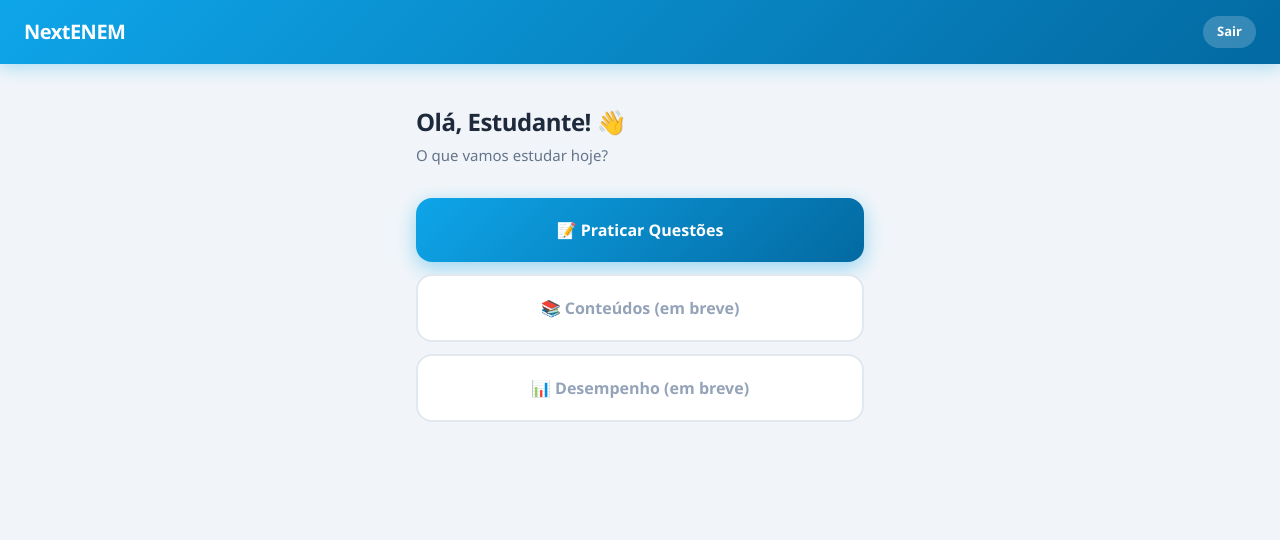
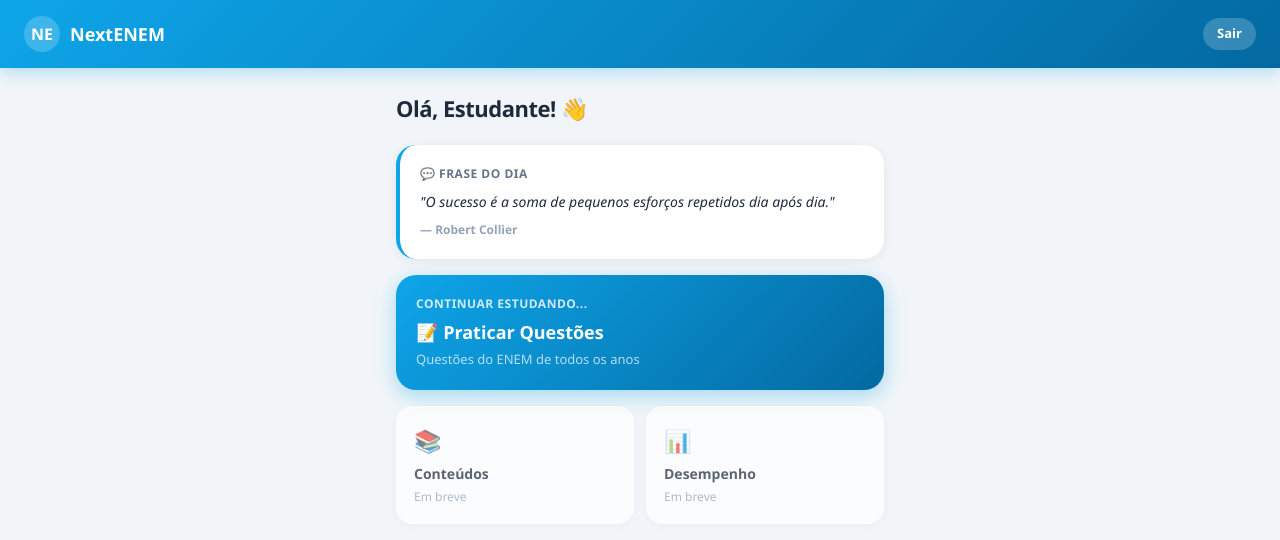
Before and after one commit to YuriLohan/nextENEM, a React (Vite) app in the folder NextENEM-Web-temp/frontend/: page /home in a window 1280 px wide. Shown: the top 540 px of the page. Built offline with nearby package versions, Linux system fonts and the light colour scheme; sample sign-in values are in the browser's storage.

Commit message:
feat: redesign da pagina de home e correção de bug das questões

```diff
--- a/NextENEM-Web-temp/frontend/src/main.tsx
+++ b/NextENEM-Web-temp/frontend/src/main.tsx
@@ -1,13 +1,10 @@
-import { StrictMode } from 'react'
 import { createRoot } from 'react-dom/client'
 import { BrowserRouter } from 'react-router-dom'
 import './index.css'
 import App from './App.tsx'
 
 createRoot(document.getElementById('root')!).render(
-  <StrictMode>
-    <BrowserRouter>
-      <App />
-    </BrowserRouter>
-  </StrictMode>,
+  <BrowserRouter>
+    <App />
+  </BrowserRouter>,
 )
--- a/NextENEM-Web-temp/frontend/src/pages/Home.tsx
+++ b/NextENEM-Web-temp/frontend/src/pages/Home.tsx
@@ -1,14 +1,37 @@
 import { useNavigate } from 'react-router-dom'
+import { useEffect, useState } from 'react'
 
 export default function Home() {
   const navigate = useNavigate()
   const name = localStorage.getItem('name') || 'Estudante'
+  const [quote, setQuote] = useState<{ text: string; author: string } | null>(null)
 
   function handleLogout() {
     localStorage.removeItem('token')
     localStorage.removeItem('name')
     navigate('/')
   }
+
+  useEffect(() => {
+    async function fetchQuote() {
+      try {
+          const frases = [
+    { text: 'O sucesso é a soma de pequenos esforços repetidos dia após dia.', author: 'Robert Collier' },
+    { text: 'A educação é a arma mais poderosa que você pode usar para mudar o mundo.', author: 'Nelson Mandela' },
+    { text: 'O único lugar onde o sucesso vem antes do trabalho é no dicionário.', author: 'Vidal Sassoon' },
+    { text: 'Investir em conhecimento sempre paga os melhores juros.', author: 'Benjamin Franklin' },
+    { text: 'Não importa o quão devagar você vá, desde que não pare.', author: 'Confúcio' },
+    { text: 'A persistência é o caminho do êxito.', author: 'Charlie Chaplin' },
+    { text: 'Você nunca sabe que resultados virão da sua ação. Mas se você não fizer nada, não existirão resultados.', author: 'Mahatma Gandhi' },
+  ]
+  const aleatoria = frases[Math.floor(Math.random() * frases.length)]
+  setQuote(aleatoria)
+      } catch {
+        setQuote({ text: 'O sucesso é a soma de pequenos esforços repetidos dia após dia.', author: 'Robert Collier' })
+      }
+    }
+    fetchQuote()
+  }, [])
 
   return (
     <div style={{ minHeight: '100vh', background: '#f1f5f9', fontFamily: "'Segoe UI', sans-serif" }}>
@@ -21,86 +44,108 @@ export default function Home() {
         alignItems: 'center',
         boxShadow: '0 4px 16px rgba(14,165,233,0.3)',
       }}>
-        <h1 style={{ color: '#fff', fontWeight: '800', fontSize: '20px', margin: 0, letterSpacing: '-0.5px' }}>
-          NextENEM
-        </h1>
+        <div style={{ display: 'flex', alignItems: 'center', gap: '10px' }}>
+          <div style={{
+            width: '36px', height: '36px', borderRadius: '50%',
+            background: 'rgba(255,255,255,0.2)',
+            display: 'flex', alignItems: 'center', justifyContent: 'center',
+          }}>
+            <span style={{ fontSize: '16px', fontWeight: '800', color: '#fff' }}>NE</span>
+          </div>
+          <span style={{ color: '#fff', fontWeight: '800', fontSize: '18px' }}>NextENEM</span>
+        </div>
         <button
           onClick={handleLogout}
           style={{
             background: 'rgba(255,255,255,0.2)',
-            border: 'none',
-            color: '#fff',
-            padding: '6px 14px',
-            borderRadius: '20px',
-            fontSize: '13px',
-            cursor: 'pointer',
-            fontWeight: '600',
+            border: 'none', color: '#fff',
+            padding: '6px 14px', borderRadius: '20px',
+            fontSize: '13px', cursor: 'pointer', fontWeight: '600',
           }}
         >
           Sair
         </button>
       </header>
 
-      <main style={{ maxWidth: '480px', margin: '0 auto', padding: '40px 16px' }}>
-        <h2 style={{ fontSize: '24px', fontWeight: '800', color: '#1e293b', margin: '0 0 4px', letterSpacing: '-0.5px' }}>
+      <main style={{ maxWidth: '520px', margin: '0 auto', padding: '24px 16px 40px' }}>
+        {/* Greeting */}
+        <h2 style={{ fontSize: '22px', fontWeight: '800', color: '#1e293b', margin: '0 0 20px', letterSpacing: '-0.5px' }}>
           Olá, {name}! 👋
         </h2>
-        <p style={{ color: '#64748b', marginBottom: '32px', fontSize: '15px' }}>
-          O que vamos estudar hoje?
-        </p>
 
-        <div style={{ display: 'flex', flexDirection: 'column', gap: '12px' }}>
-          <button
-            onClick={() => navigate('/questions')}
-            style={{
-              padding: '20px',
-              background: 'linear-gradient(135deg, #0ea5e9, #0369a1)',
-              border: 'none',
-              borderRadius: '16px',
-              color: '#fff',
-              fontWeight: '700',
-              fontSize: '16px',
-              cursor: 'pointer',
-              boxShadow: '0 6px 20px rgba(14,165,233,0.4)',
-              transition: 'opacity 0.2s',
-            }}
-            onMouseOver={e => (e.currentTarget.style.opacity = '0.9')}
-            onMouseOut={e => (e.currentTarget.style.opacity = '1')}
-          >
+        {/* Frase do dia */}
+        <div style={{
+          background: '#fff',
+          borderRadius: '20px',
+          padding: '20px',
+          marginBottom: '16px',
+          boxShadow: '0 2px 12px rgba(0,0,0,0.06)',
+          borderLeft: '4px solid #0ea5e9',
+        }}>
+          <p style={{ color: '#64748b', fontSize: '12px', fontWeight: '600', margin: '0 0 8px', textTransform: 'uppercase', letterSpacing: '0.5px' }}>
+            💬 Frase do dia
+          </p>
+          {quote ? (
+            <>
+              <p style={{ color: '#1e293b', fontSize: '14px', lineHeight: '1.6', margin: '0 0 8px', fontStyle: 'italic' }}>
+                "{quote.text}"
+              </p>
+              <p style={{ color: '#94a3b8', fontSize: '12px', margin: 0, fontWeight: '600' }}>
+                — {quote.author}
+              </p>
+            </>
+          ) : (
+            <p style={{ color: '#94a3b8', fontSize: '14px', margin: 0 }}>Carregando frase...</p>
+          )}
+        </div>
+
+        {/* Continuar estudando */}
+        <div style={{
+          background: 'linear-gradient(135deg, #0ea5e9, #0369a1)',
+          borderRadius: '20px',
+          padding: '20px',
+          marginBottom: '16px',
+          cursor: 'pointer',
+          boxShadow: '0 6px 20px rgba(14,165,233,0.35)',
+        }}
+          onClick={() => navigate('/questions')}
+        >
+          <p style={{ color: 'rgba(255,255,255,0.8)', fontSize: '12px', fontWeight: '600', margin: '0 0 6px', textTransform: 'uppercase', letterSpacing: '0.5px' }}>
+            Continuar estudando...
+          </p>
+          <p style={{ color: '#fff', fontSize: '18px', fontWeight: '800', margin: '0 0 4px' }}>
             📝 Praticar Questões
-          </button>
+          </p>
+          <p style={{ color: 'rgba(255,255,255,0.7)', fontSize: '13px', margin: 0 }}>
+            Questões do ENEM de todos os anos
+          </p>
+        </div>
 
-          <button
-            disabled
-            style={{
-              padding: '20px',
-              background: '#fff',
-              border: '2px solid #e2e8f0',
-              borderRadius: '16px',
-              color: '#94a3b8',
-              fontWeight: '600',
-              fontSize: '16px',
-              cursor: 'not-allowed',
-            }}
-          >
-            📚 Conteúdos (em breve)
-          </button>
+        {/* Em breve cards */}
+        <div style={{ display: 'grid', gridTemplateColumns: '1fr 1fr', gap: '12px' }}>
+          <div style={{
+            background: '#fff',
+            borderRadius: '16px',
+            padding: '18px',
+            boxShadow: '0 2px 8px rgba(0,0,0,0.05)',
+            opacity: 0.7,
+          }}>
+            <p style={{ fontSize: '22px', margin: '0 0 6px' }}>📚</p>
+            <p style={{ color: '#1e293b', fontWeight: '700', fontSize: '14px', margin: '0 0 4px' }}>Conteúdos</p>
+            <p style={{ color: '#94a3b8', fontSize: '12px', margin: 0 }}>Em breve</p>
+          </div>
 
-          <button
-            disabled
-            style={{
-              padding: '20px',
-              background: '#fff',
-              border: '2px solid #e2e8f0',
-              borderRadius: '16px',
-              color: '#94a3b8',
-              fontWeight: '600',
-              fontSize: '16px',
-              cursor: 'not-allowed',
-            }}
-          >
-            📊 Desempenho (em breve)
-          </button>
+          <div style={{
+            background: '#fff',
+            borderRadius: '16px',
+            padding: '18px',
+            boxShadow: '0 2px 8px rgba(0,0,0,0.05)',
+            opacity: 0.7,
+          }}>
+            <p style={{ fontSize: '22px', margin: '0 0 6px' }}>📊</p>
+            <p style={{ color: '#1e293b', fontWeight: '700', fontSize: '14px', margin: '0 0 4px' }}>Desempenho</p>
+            <p style={{ color: '#94a3b8', fontSize: '12px', margin: 0 }}>Em breve</p>
+          </div>
         </div>
       </main>
     </div>
```
